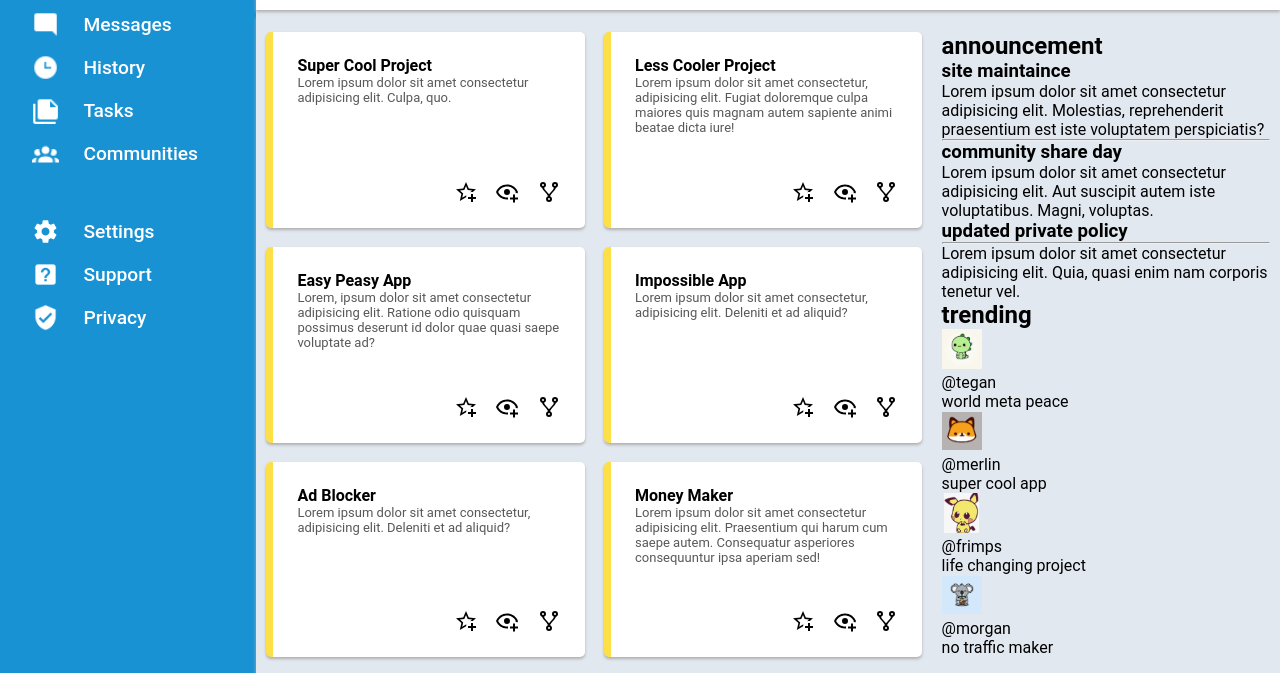
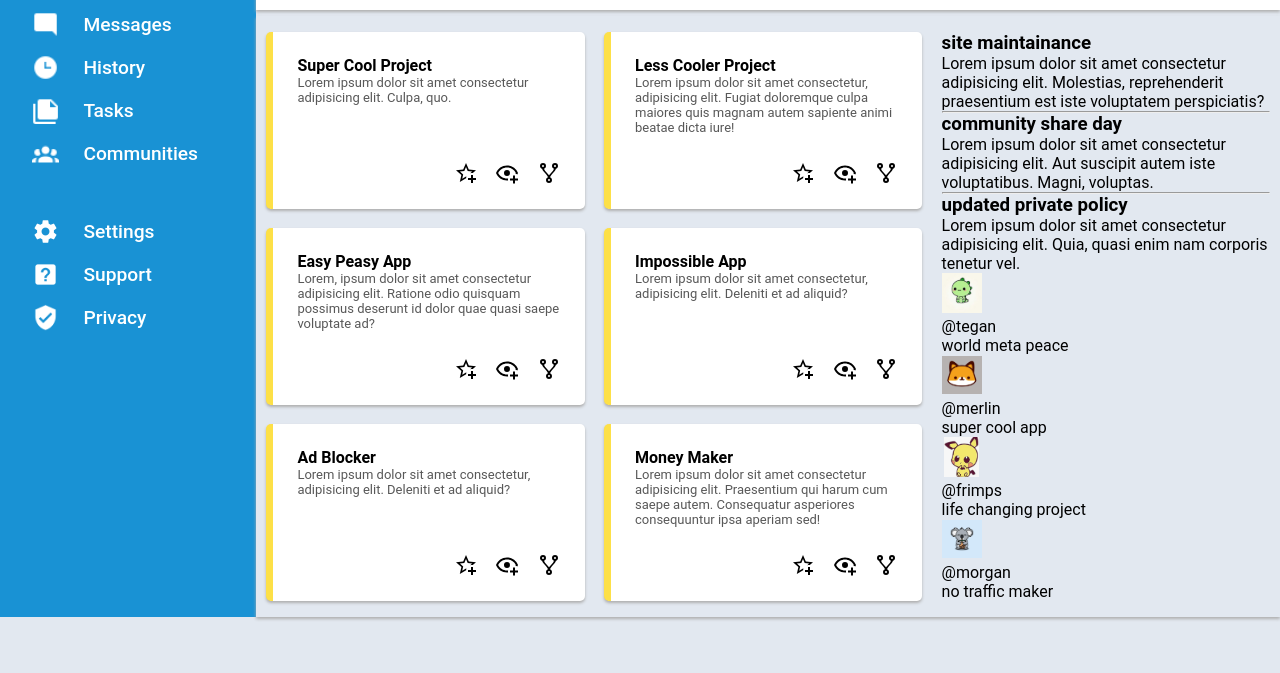
Before and after one commit to bismarkagyare/admin-dashboard, a plain HTML site: page index.html in a window 1280 px wide. Shown: the part 175-848 px from the top of the page. After the commit the page ends 800 px from the top, so only its background shows below. Drawn offline with Linux system fonts and the light colour scheme.

Commit message:
corrected some misspelled words

```diff
--- a/index.html
+++ b/index.html
@@ -163,21 +163,21 @@
 
                 <div class="announcement-trending-card">
                     <div class="announcement">
-                        <h2>announcement</h2>
+                        <!-- <h2>announcement</h2> -->
                         <div class="announcement-card">
-                            <h3>site maintaince</h3>
+                            <h3>site maintainance</h3>
                             <p>Lorem ipsum dolor sit amet consectetur adipisicing elit. Molestias, reprehenderit praesentium est iste voluptatem perspiciatis?</p>
                             <hr>
                             <h3>community share day</h3>
                             <p>Lorem ipsum dolor sit amet consectetur adipisicing elit. Aut suscipit autem iste voluptatibus. Magni, voluptas.</p>
+                            <hr>
                             <h3>updated private policy</h3>
-                            <hr>
                             <p>Lorem ipsum dolor sit amet consectetur adipisicing elit. Quia, quasi enim nam corporis tenetur vel.</p>
                         </div>
                     </div>
 
                     <div class="trending">
-                        <h2>trending</h2>
+                        <!-- <h2>trending</h2> -->
                         <div class="trending-card">
                             <div class="first-trend">
                                 <img src="./dashboard-imgs/trending-pic1.jpeg" alt="">
```
